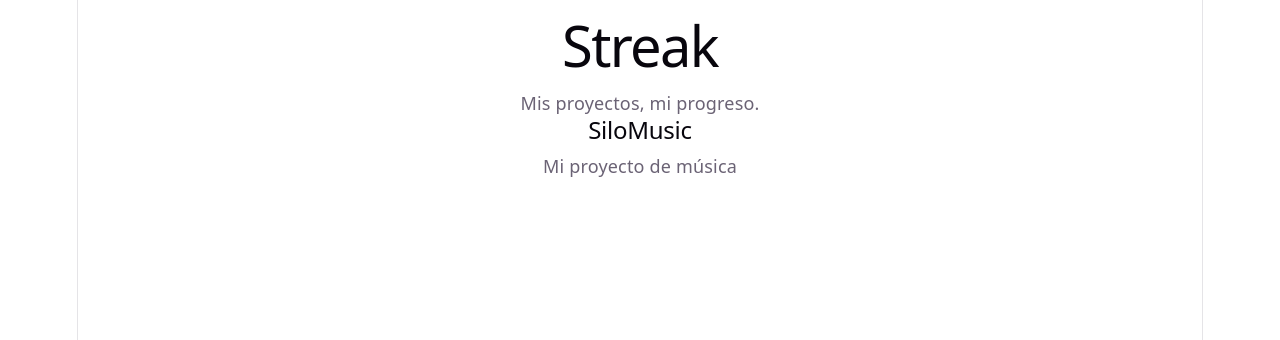
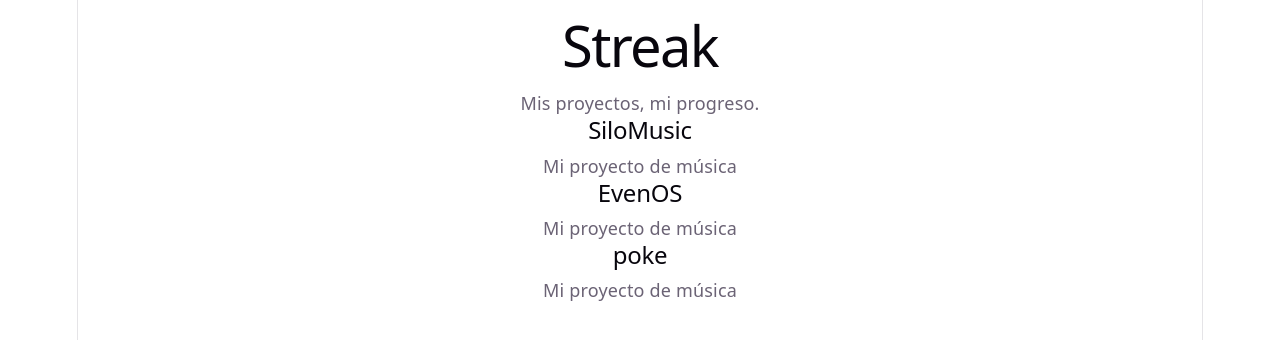
Before and after one commit to LuisBuenoGO/streak, a React (Vite) app: page / in a window 1280 px wide. Shown: the top 340 px of the page. Built offline with nearby package versions, Linux system fonts and the light colour scheme.

Commit message:
feat: add name to the project card component

```diff
--- a/src/App.tsx
+++ b/src/App.tsx
@@ -6,7 +6,10 @@ function App() {
       <h1>Streak</h1>
       <p>Mis proyectos, mi progreso.</p>
 
-      <ProjectCard />
+      <ProjectCard name="SiloMusic" />
+      <ProjectCard name="EvenOS" />
+      <ProjectCard name="poke" />
+
     </main>
   );
 }
--- a/src/components/ProjectCard.tsx
+++ b/src/components/ProjectCard.tsx
@@ -1,7 +1,11 @@
-function ProjectCard() {
+type ProjectCardProps = {
+  name: string;
+};
+
+function ProjectCard({ name }: ProjectCardProps) {
   return (
     <section>
-      <h2>SiloMusic</h2>
+      <h2>{name}</h2>
       <p>Mi proyecto de música</p>
     </section>
   );
```
